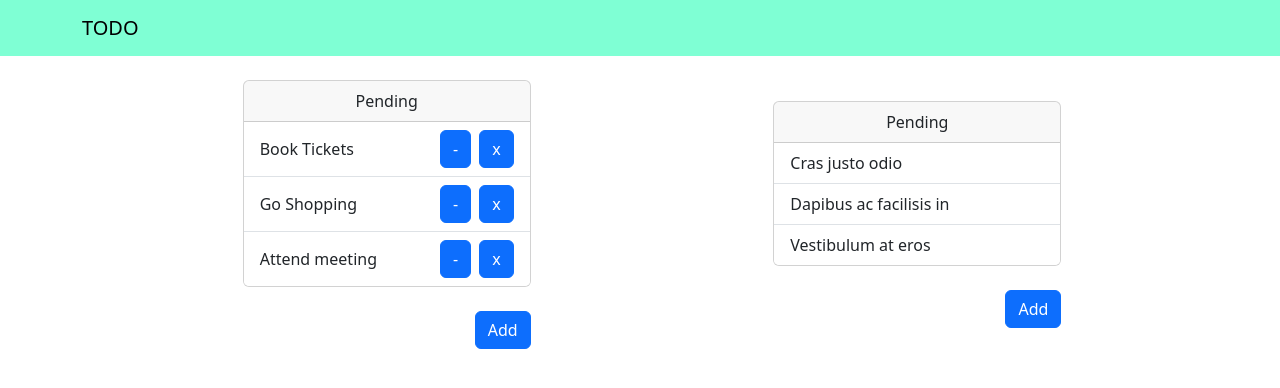
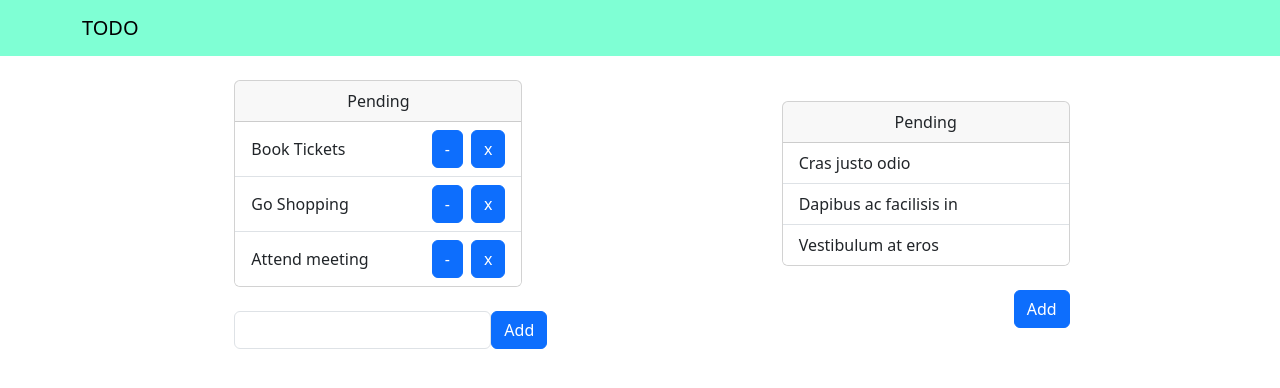
Before and after one commit to Pritsam/TODO, a React (Vite) app: page / in a window 1280 px wide. Shown: the top 388 px of the page. Built offline with nearby package versions, Linux system fonts and the light colour scheme.

Commit message:
add task functionality

```diff
--- /dev/null
+++ b/src/Components/AddTask.tsx
@@ -0,0 +1,37 @@
+import { FormEvent, useRef } from 'react'
+import { Button, Col, Form, Row, Stack } from 'react-bootstrap'
+
+type AddTaskProps = {
+    addTask: (newTask: string) => void;
+  };
+
+export const AddTask = ({ addTask }: AddTaskProps) => {
+
+    const taskRef = useRef<HTMLInputElement>(null)
+
+    const handleSubmit = (e: FormEvent) => {
+
+        e.preventDefault();
+        const newTask = taskRef.current!.value;
+        addTask(newTask)
+        taskRef.current!.value=''
+    }
+
+    return (
+        <Form onSubmit={handleSubmit}>
+            <Stack direction="horizontal" className="d-flex justify-content-between">
+                <Row>
+                    <Col>
+                        <Form.Group controlId="title">
+                            <Form.Control required ref={taskRef} />
+                        </Form.Group>
+                    </Col>
+                </Row>
+
+                <Button onClick={handleSubmit}>Add</Button>
+
+            </Stack>
+
+        </Form>
+    )
+}
--- a/src/Components/Background.tsx
+++ b/src/Components/Background.tsx
@@ -1,9 +1,13 @@
-import { Card, ListGroup, Button, Stack, CloseButton } from "react-bootstrap";
+import { Card, ListGroup, Button, Stack } from "react-bootstrap";
+import { AddTask } from "./AddTask";
+import { useState } from "react";
 
 export const Background = () => {
-  const data = ["Book Tickets", "Go Shopping", "Attend meeting"];
+  const data = [];
 
-  const listData = data.map((task) => (
+  const [tasks, setTasks] = useState<string[]>(["Book Tickets", "Go Shopping", "Attend meeting"])
+
+  const listData = tasks.map((task) => (
     <ListGroup.Item>
       <Stack direction="horizontal" className="d-flex justify-content-between">
         {task}
@@ -20,6 +24,11 @@ export const Background = () => {
     </ListGroup.Item>
   ));
 
+  const addTask = (newTask: string) => {
+    setTasks([...tasks, newTask])
+  }
+
+
   return (
     <div className="ms-4">
       <Card className="mb-4" style={{ width: "18rem" }}>
@@ -28,8 +37,8 @@ export const Background = () => {
         </Card.Header>
         <ListGroup variant="flush">{listData}</ListGroup>
       </Card>
-      <div className="d-flex justify-content-end">
-        <Button>Add</Button>
+      <div>
+        <AddTask addTask={addTask} />
       </div>
     </div>
   );
```
